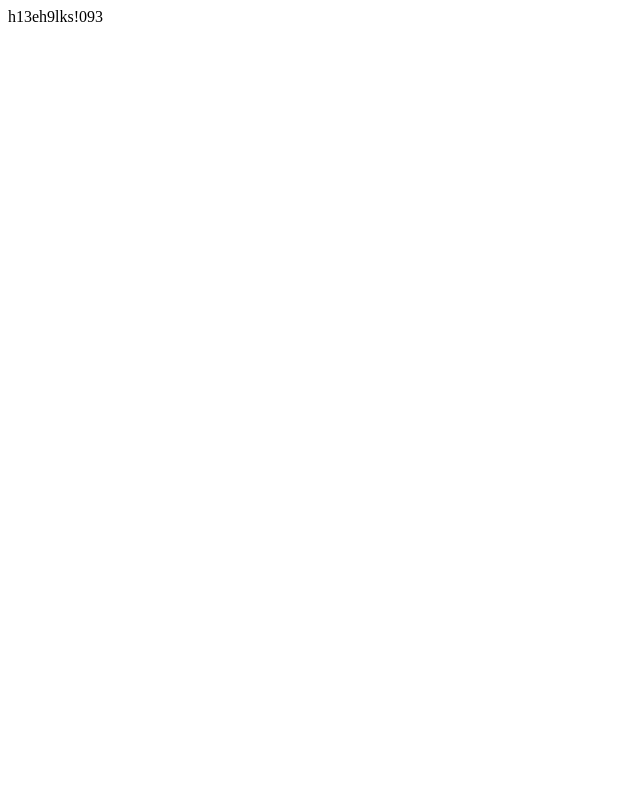
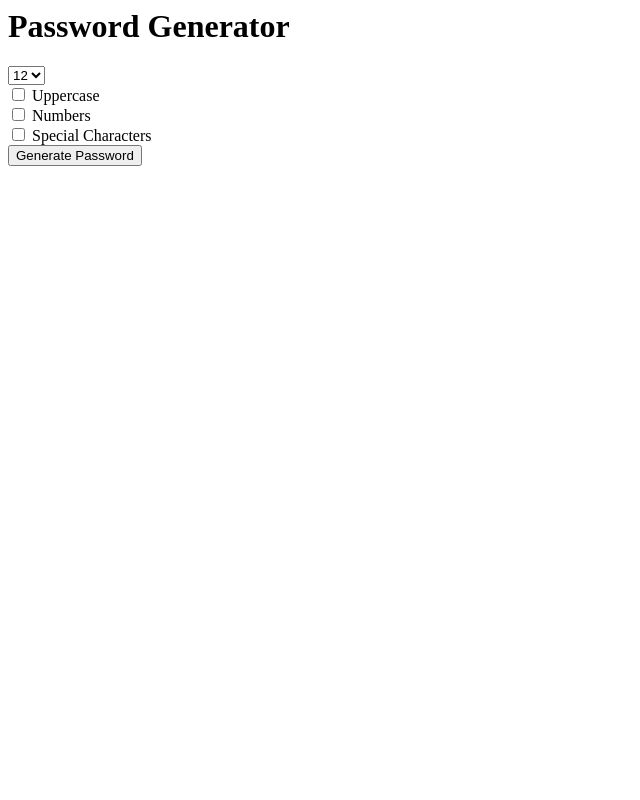
Before and after one commit to Lickitung-zz/password_generator, a Django app: page / in a window 1280 px wide. Before the commit the part shown is almost empty. Shown: the whole page, without its empty margins (0-640 px from the left). Run offline with Django 3.2, Linux system fonts and the light colour scheme.

Commit message:
add result.html template and GET request conditions

```diff
--- a/generator/templates/generator/index.html
+++ b/generator/templates/generator/index.html
@@ -1 +1,22 @@
-{{ password }}
+<h1>Password Generator</h1>
+
+<form action="{% url 'result' %}">
+    <select name="length" id="">
+        <option value="6">6</option>
+        <option value="7">7</option>
+        <option value="8">8</option>
+        <option value="9">9</option>
+        <option value="10">10</option>
+        <option value="11">11</option>
+        <option value="12" selected='12'>12</option>
+        <option value="13">13</option>
+        <option value="14">14</option>
+    </select>
+    <div>
+        <input type="checkbox" name="uppercase"> Uppercase <br>
+        <input type="checkbox" name="numbers"> Numbers <br>
+        <input type="checkbox" name="special"> Special Characters <br>
+    </div>
+
+    <button>Generate Password</button>
+</form>
--- /dev/null
+++ b/generator/templates/generator/result.html
@@ -0,0 +1 @@
+{{ password }}
--- a/generator/views.py
+++ b/generator/views.py
@@ -1,6 +1,25 @@
+import random, string
+
 from django.shortcuts import render
 from django.http import HttpResponse
 
 # Create your views here.
 def index(request):
-    return render(request, 'generator/index.html', {'password':'h13eh9lks!093'})
+    return render(request, 'generator/index.html')
+
+def result(request):
+    password = ""
+    characters = list('abcdefghijklmopqrstuvwxyz')
+    length = int(request.GET.get('length',12))
+
+    if request.GET.get('uppercase'):
+        characters.extend(list('ABCDEFGHIJKLMOPQRSTUVWXYZ'))
+    if request.GET.get('special'):
+        characters.extend(list('!@#$%^&*()_+?.,'))
+    if request.GET.get('numbers'):
+        characters.extend(list('1234567890'))
+
+    for i in range(length):
+        password += random.choice(characters)
+
+    return render(request, 'generator/result.html', {'password':password})
--- a/password_generator/urls.py
+++ b/password_generator/urls.py
@@ -3,4 +3,5 @@ from generator import views
 
 urlpatterns = [
     path('', views.index),
+    path('password-result/', views.result, name='result'),
 ]
```
